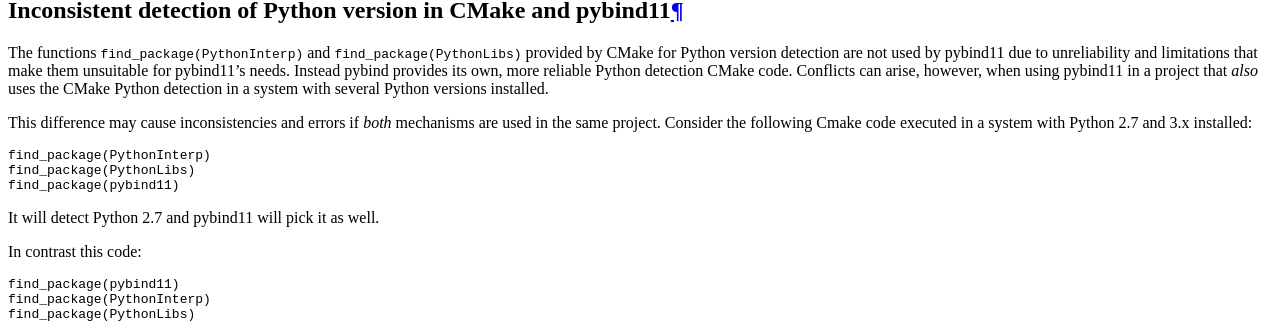
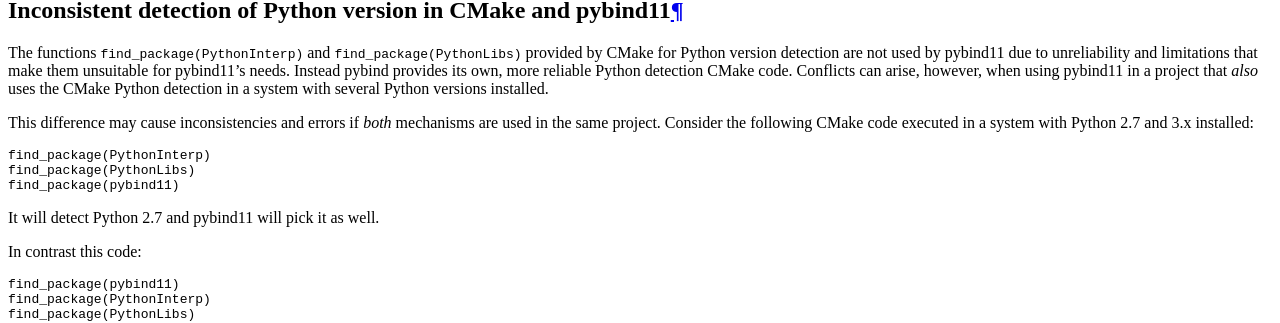
Before and after one commit to pybind/pybind11, a Sphinx documentation site: the page built from docs/faq.rst, in a window 1280 px wide and 900 px high, scrolled down 3889 px. Shown: the part 184-507 px from the top of the window. Built offline with Sphinx 7.4.7 and the Read the Docs theme 2.0.0, drawn with Linux system fonts in a browser that asks for light colours.

Commit message:
style: block some common mistakes

```diff
--- a/docs/advanced/cast/eigen.rst
+++ b/docs/advanced/cast/eigen.rst
@@ -274,7 +274,7 @@
 
 Eigen and numpy have fundamentally different notions of a vector.  In Eigen, a
 vector is simply a matrix with the number of columns or rows set to 1 at
-compile time (for a column vector or row vector, respectively).  Numpy, in
+compile time (for a column vector or row vector, respectively).  NumPy, in
 contrast, has comparable 2-dimensional 1xN and Nx1 arrays, but *also* has
 1-dimensional arrays of size N.
 
--- a/docs/changelog.rst
+++ b/docs/changelog.rst
@@ -628,7 +628,7 @@
   in reference cycles.
   `#856 <https://github.com/pybind/pybind11/pull/856>`_.
 
-* Numpy and buffer protocol related improvements:
+* NumPy and buffer protocol related improvements:
 
   1. Support for negative strides in Python buffer objects/numpy arrays. This
      required changing integers from unsigned to signed for the related C++ APIs.
@@ -1359,7 +1359,7 @@
 * Improved support for ``std::shared_ptr<>`` conversions
 * Initial support for ``std::set<>`` conversions
 * Fixed type resolution issue for types defined in a separate plugin module
-* Cmake build system improvements
+* CMake build system improvements
 * Factored out generic functionality to non-templated code (smaller code size)
 * Added a code size / compile time benchmark vs Boost.Python
 * Added an appveyor CI script
--- a/docs/faq.rst
+++ b/docs/faq.rst
@@ -285,7 +285,7 @@
 Python detection in a system with several Python versions installed.
 
 This difference may cause inconsistencies and errors if *both* mechanisms are used in the same project. Consider the following
-Cmake code executed in a system with Python 2.7 and 3.x installed:
+CMake code executed in a system with Python 2.7 and 3.x installed:
 
 .. code-block:: cmake
 
--- a/docs/upgrade.rst
+++ b/docs/upgrade.rst
@@ -32,7 +32,7 @@
   ``CMAKE_CXX_STANDARD=<number>`` instead, or any other valid CMake CXX or CUDA
   standard selection method, like ``target_compile_features``.
 
-* If you do not request a standard, PyBind11 targets will compile with the
+* If you do not request a standard, pybind11 targets will compile with the
   compiler default, but not less than C++11, instead of forcing C++14 always.
   If you depend on the old behavior, please use ``set(CMAKE_CXX_STANDARD 14)``
   instead.
```
Also changed, not shown: .pre-commit-config.yaml, 1 other file.
